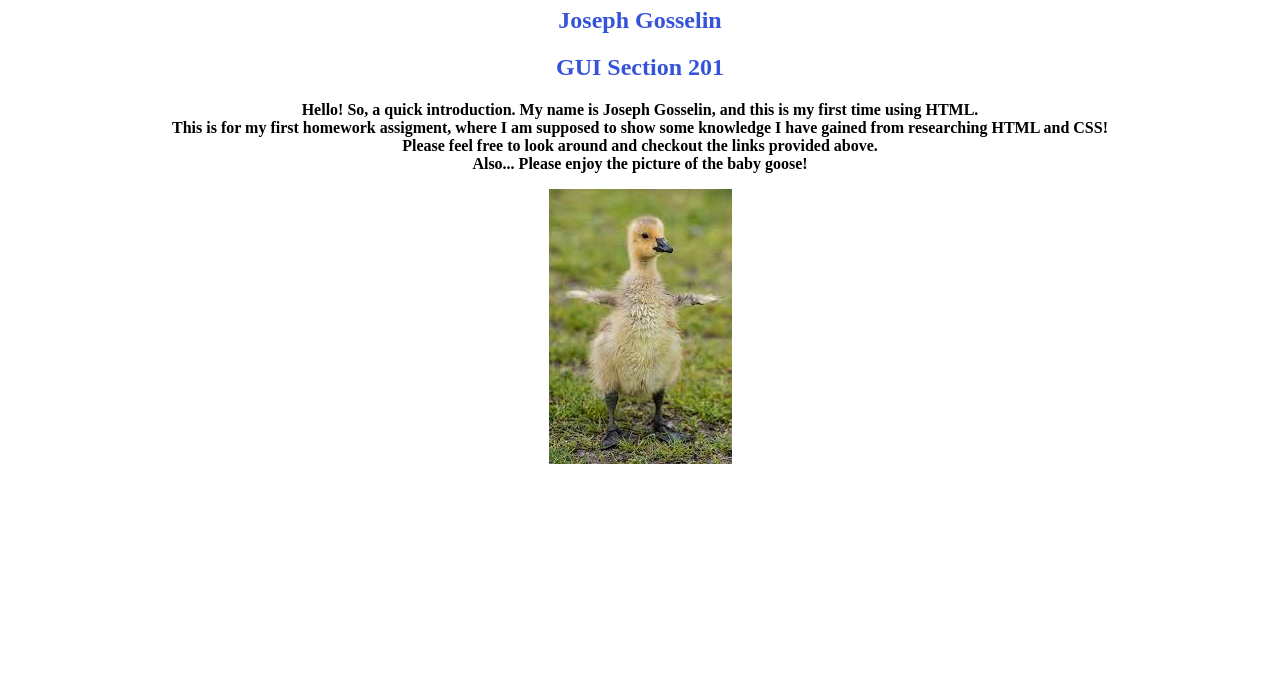
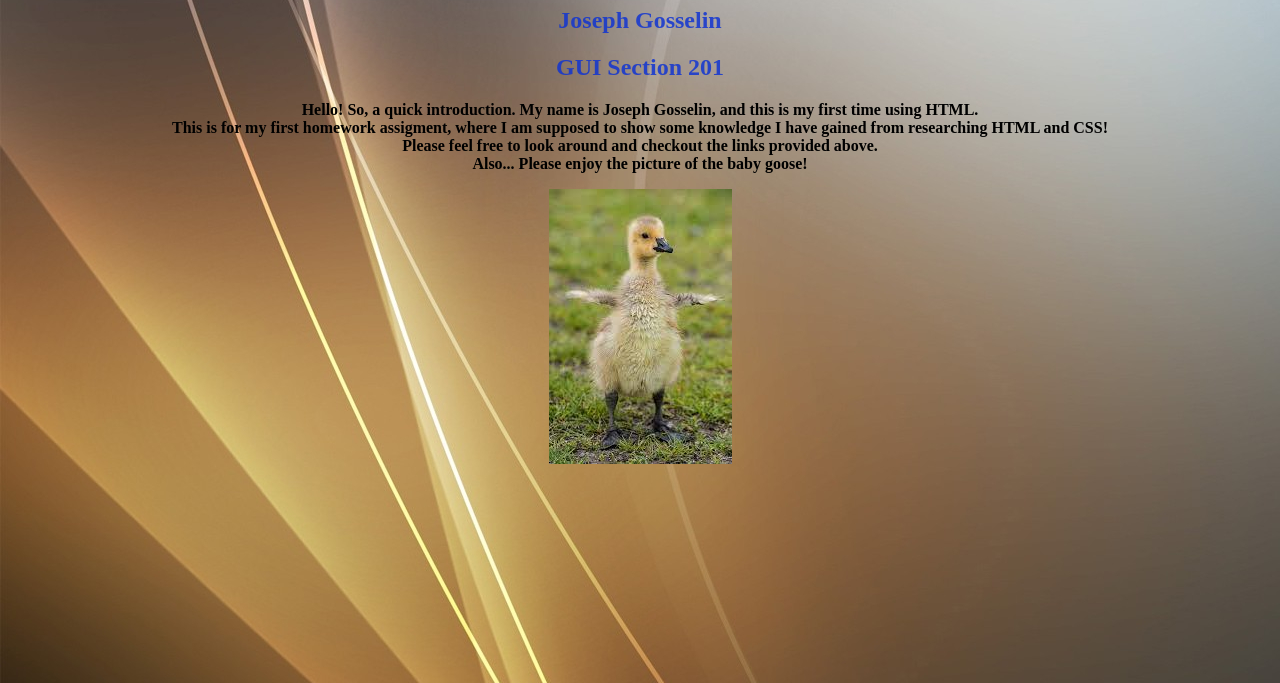
Before and after one commit to JosephSGosselin/JosephSGosselin-github.io, a plain HTML site: page index.html in a window 1280 px wide. Shown: the part 117-800 px from the top of the page. Drawn offline with Linux system fonts and the light colour scheme; a script that the page names is missing.

Commit message:
Update style.css

```diff
--- a/css/style.css
+++ b/css/style.css
@@ -1,6 +1,6 @@
 /*Used to set background image for website*/
 body {
-	background-image: url("images/background.jpeg");
+	background-image: url("/images/background.jpeg");
 }
 
 /* centered and colored the title-info class on first page */
```
